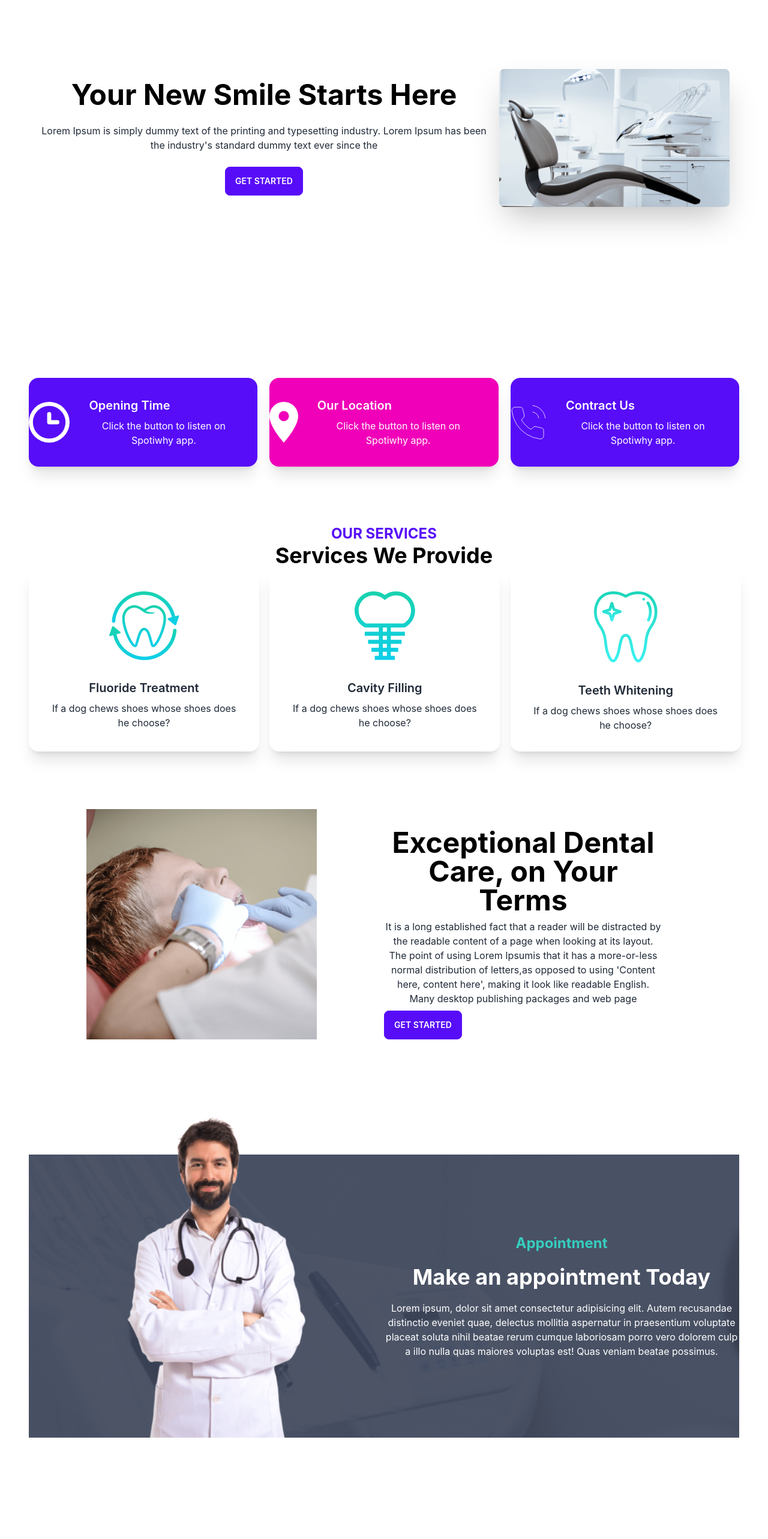
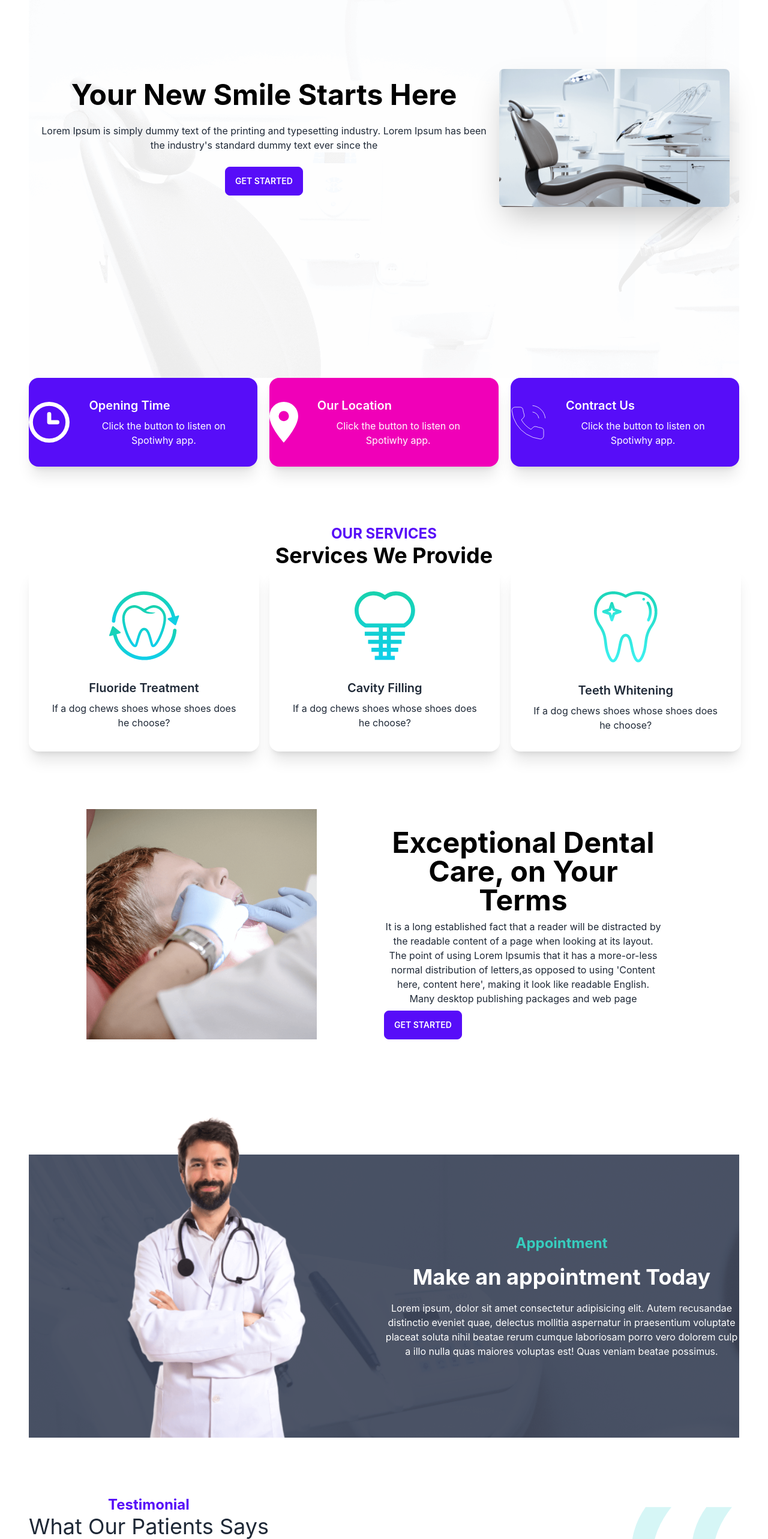
Before and after one commit to Muhammad-Mehedi-Hasan-Opi-Sarker/doctors, a React (Create React App) app: page /home in a window 1280 px wide. Shown: the part 234-2800 px from the top of the page at 60% size. Before the commit the page ends 2631 px from the top, so only its background shows below. Built offline with nearby package versions, Linux system fonts and the light colour scheme.

Commit message:
add part of testimonial 30% work

```diff
--- a/src/pages/Home/Banner.js
+++ b/src/pages/Home/Banner.js
@@ -1,10 +1,11 @@
 import React from 'react';
 import chair from '../../assets/images/chair.png';
+import bg from '../../assets/images/bg.png';
 
 const Banner = () => {
     return (
         <div>
-            <div className="hero min-h-screen">
+            <div className="hero min-h-screen" style={{background:`url(${bg})`}}>
                 <div className="hero-content flex-col lg:flex-row-reverse">
                     <img src={chair} alt='' className="max-w-sm rounded-lg shadow-2xl" />
                     <div>
--- a/src/pages/Home/Home.js
+++ b/src/pages/Home/Home.js
@@ -4,6 +4,7 @@ import Banner from './Banner';
 import Child from './Child';
 import Info from './Info';
 import Services from './Services';
+import Testimonial from './Testimonial';
 
 const Home = () => {
     return (
@@ -13,6 +14,7 @@ const Home = () => {
             <Services></Services>
             <Child></Child>
             <Appointment></Appointment>
+            <Testimonial></Testimonial>
         </div>
     );
 };
--- /dev/null
+++ b/src/pages/Home/Testimonial.js
@@ -0,0 +1,23 @@
+import React from 'react';
+import quote from '../../assets/icons/quote.svg';
+
+const Testimonial = () => {
+    return (
+        <section className='mt-24'>
+            <div className='flex justify-between'>
+                <div>
+                    <h4 className='text-primary text-2xl font-bold'>Testimonial</h4>
+                    <h1 className='text-4xl'>What Our Patients Says</h1>
+                </div>
+                <div>
+                    <img src={quote} className='w-48' alt="" />
+                </div>
+            </div>
+            <div>
+
+            </div>
+        </section>
+    );
+};
+
+export default Testimonial;
```
